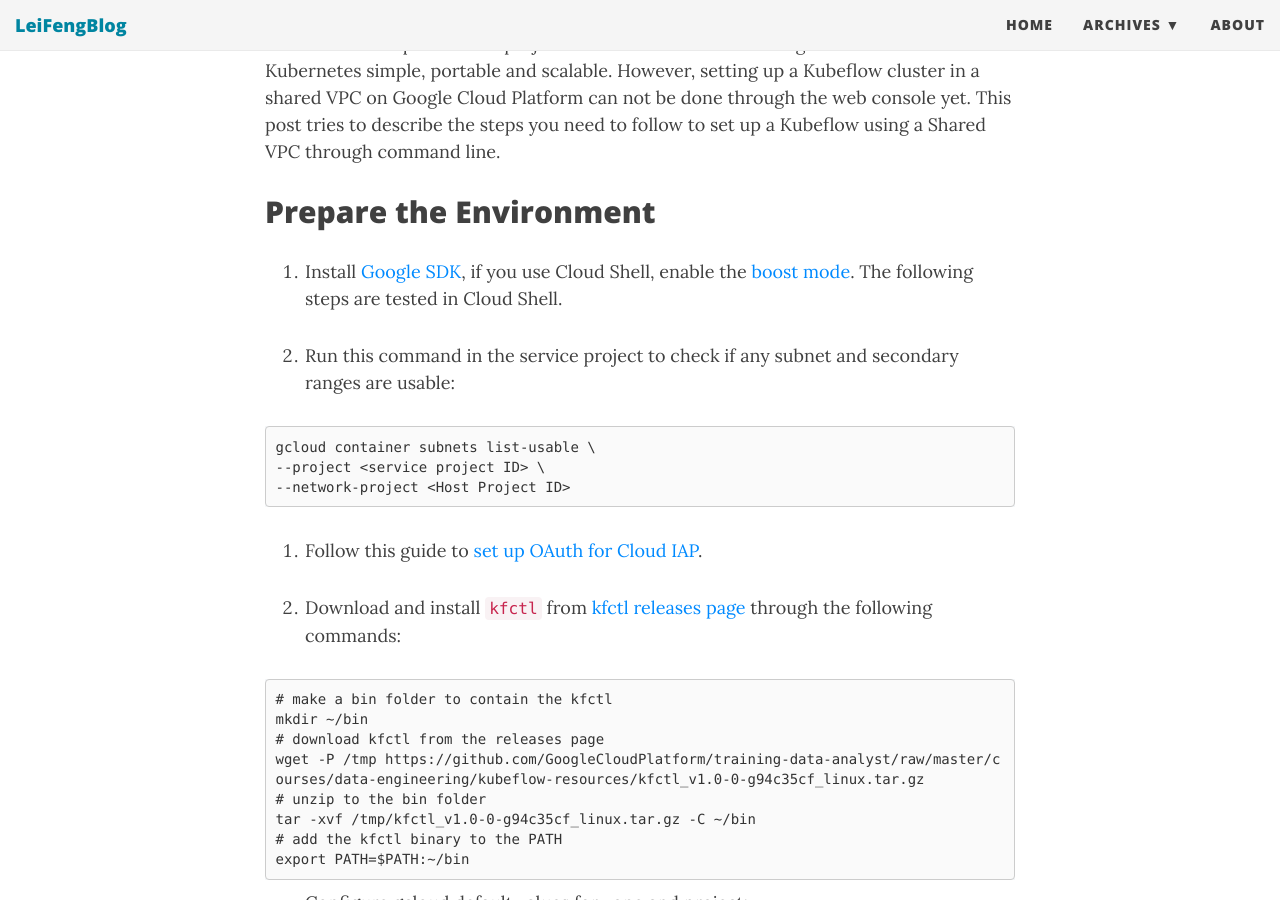
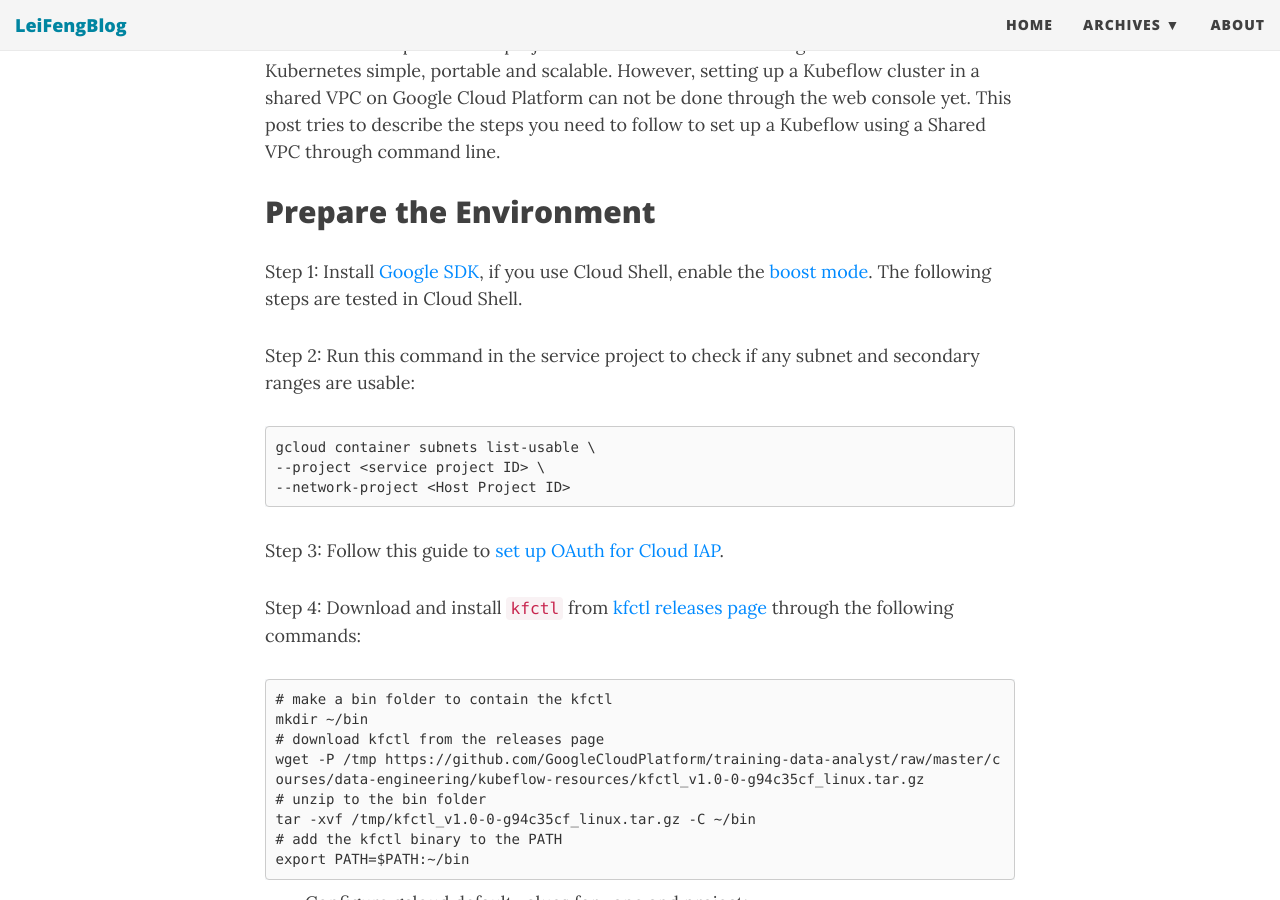
Before and after one commit to stonefl/stonefl.github.io, a Jekyll site: the page built from _posts/2020-03-16-setup-kubeflow-cluster-in-shared-vpc-on-google-cloud-platform.md, in a window 1280 px wide and 900 px high, scrolled down 700 px. Built offline with Jekyll 4.4.1, drawn with Linux system fonts in a browser that asks for light colours; nearby versions of some CDN libraries; comment, search, counter and statistics services are not loaded.

Commit message:
Update 2020-03-16-setup-kubeflow-cluster-in-shared-vpc-on-google-cloud-platform.md

````diff
--- a/_posts/2020-03-16-setup-kubeflow-cluster-in-shared-vpc-on-google-cloud-platform.md
+++ b/_posts/2020-03-16-setup-kubeflow-cluster-in-shared-vpc-on-google-cloud-platform.md
@@ -14,9 +14,9 @@ thumbnail: /img/post/Google-Cloud-Logo-black.JPG
 <!--more-->
 
 ## Prepare the Environment
-1. Install [Google SDK](https://cloud.google.com/sdk/), if you use Cloud Shell, enable the [boost mode](https://cloud.google.com/shell/docs/features#boost_mode). The following steps are tested in Cloud Shell.
+Step 1: Install [Google SDK](https://cloud.google.com/sdk/), if you use Cloud Shell, enable the [boost mode](https://cloud.google.com/shell/docs/features#boost_mode). The following steps are tested in Cloud Shell.
 
-2. Run this command in the service project to check if any subnet and secondary ranges are usable:
+Step 2: Run this command in the service project to check if any subnet and secondary ranges are usable:
 
 ```
 gcloud container subnets list-usable \
@@ -24,9 +24,9 @@ gcloud container subnets list-usable \
 --network-project <Host Project ID>
 ```
 
-3. Follow this guide to [set up OAuth for Cloud IAP](https://www.kubeflow.org/docs/gke/deploy/oauth-setup/).
+Step 3: Follow this guide to [set up OAuth for Cloud IAP](https://www.kubeflow.org/docs/gke/deploy/oauth-setup/).
 
-4. Download and install `kfctl` from [kfctl releases page](https://github.com/kubeflow/kfctl/releases/tag/v1.0) through the following commands:
+Step 4: Download and install `kfctl` from [kfctl releases page](https://github.com/kubeflow/kfctl/releases/tag/v1.0) through the following commands:
 
 ```
 # make a bin folder to contain the kfctl
````
